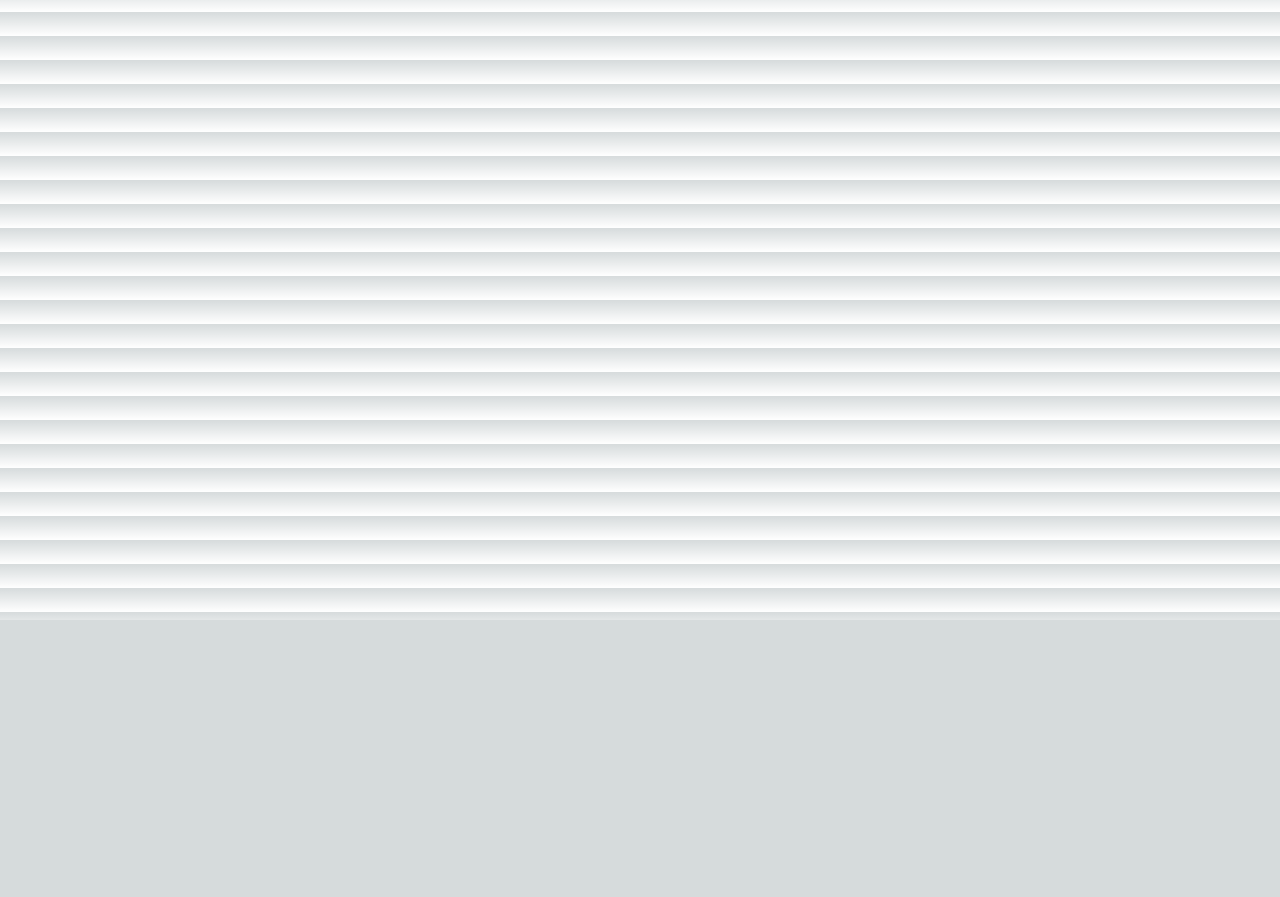
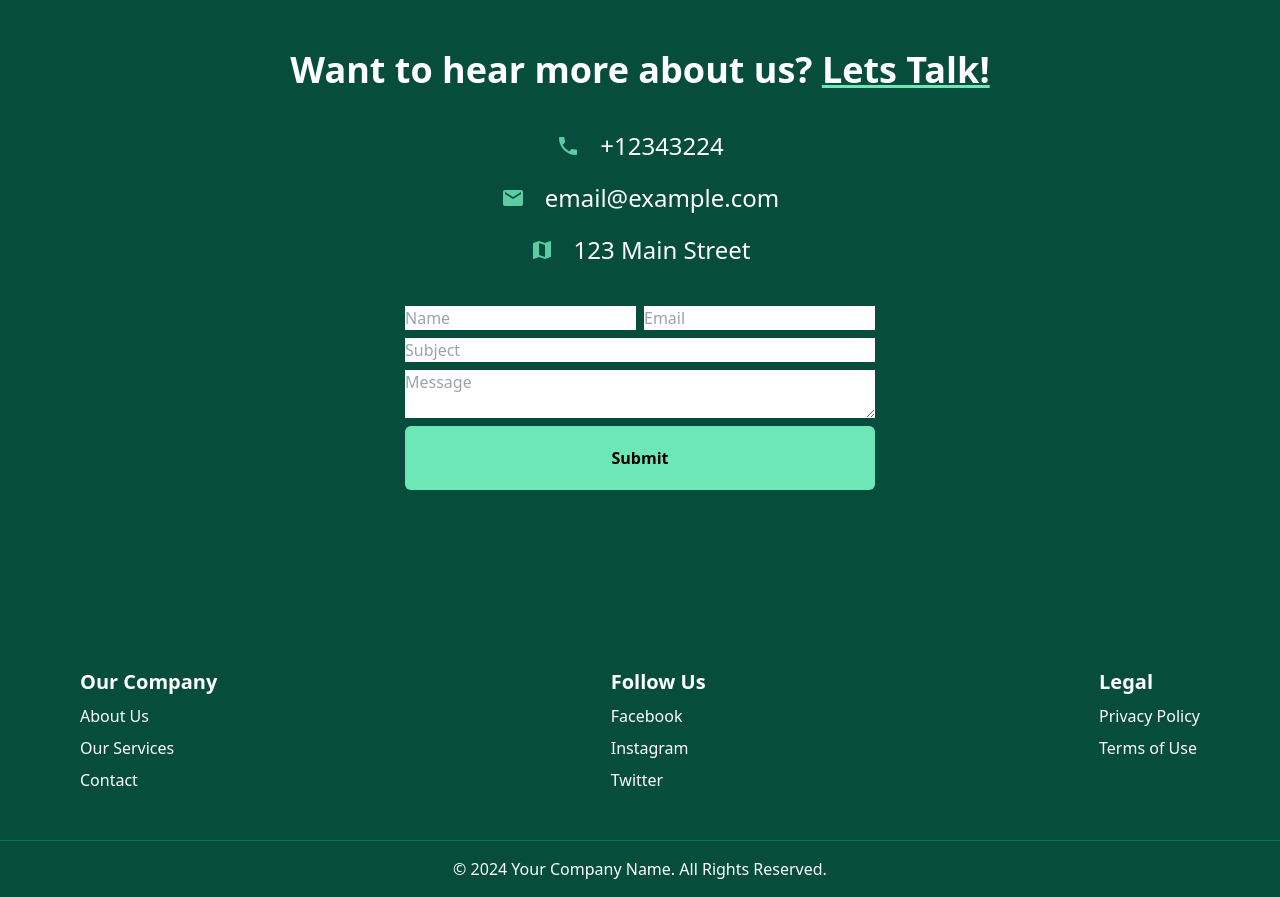
Before and after one commit to cetijunior/CAK-Web, a Next.js app in the folder cak/: page /contact/Contact in a window 1280 px wide. Shown: the part 180-1077 px from the top of the page. Before the commit the page ends 800 px from the top, so only its background shows below. Built offline with nearby package versions, Linux system fonts and the light colour scheme.

Commit message:
contact plus footer

```diff
--- a/cak/package.json
+++ b/cak/package.json
@@ -17,7 +17,8 @@
     "@nextui-org/react": "^2.2.9",
     "next": "14.1.0",
     "react": "^18",
-    "react-dom": "^18"
+    "react-dom": "^18",
+    "react-hook-form": "^7.50.1"
   },
   "devDependencies": {
     "@types/node": "^20",
--- a/cak/pages/Footer/Footer.tsx
+++ b/cak/pages/Footer/Footer.tsx
@@ -0,0 +1,52 @@
+const Footer: React.FC = () => {
+    return (
+        <footer className="bg-emerald-900 text-white">
+            <div className="max-w-6xl mx-auto px-4 py-12 md:flex md:justify-between">
+                <div>
+                    <h5 className="text-xl font-bold mb-2">Our Company</h5>
+                    <ul>
+                        <li className="mb-2">
+                            <a href="/about" className="hover:text-emerald-300 transition-colors">About Us</a>
+                        </li>
+                        <li className="mb-2">
+                            <a href="/services" className="hover:text-emerald-300 transition-colors">Our Services</a>
+                        </li>
+                        <li>
+                            <a href="/contact" className="hover:text-emerald-300 transition-colors">Contact</a>
+                        </li>
+                    </ul>
+                </div>
+                <div>
+                    <h5 className="text-xl font-bold mb-2">Follow Us</h5>
+                    <ul>
+                        <li className="mb-2">
+                            <a href="https://www.facebook.com" className="hover:text-emerald-300 transition-colors">Facebook</a>
+                        </li>
+                        <li className="mb-2">
+                            <a href="https://www.instagram.com" className="hover:text-emerald-300 transition-colors">Instagram</a>
+                        </li>
+                        <li>
+                            <a href="https://www.twitter.com" className="hover:text-emerald-300 transition-colors">Twitter</a>
+                        </li>
+                    </ul>
+                </div>
+                <div>
+                    <h5 className="text-xl font-bold mb-2">Legal</h5>
+                    <ul>
+                        <li className="mb-2">
+                            <a href="/privacy" className="hover:text-emerald-300 transition-colors">Privacy Policy</a>
+                        </li>
+                        <li>
+                            <a href="/terms" className="hover:text-emerald-300 transition-colors">Terms of Use</a>
+                        </li>
+                    </ul>
+                </div>
+            </div>
+            <div className="text-center py-4 border-t border-emerald-700">
+                <p>© {new Date().getFullYear()} Your Company Name. All Rights Reserved.</p>
+            </div>
+        </footer>
+    );
+};
+
+export default Footer;
--- /dev/null
+++ b/cak/pages/api/contact.js
@@ -0,0 +1,15 @@
+// pages/api/contact.js
+
+export default async function handler(req, res) {
+    if (req.method === 'POST') {
+        const { name, email, subject, message } = req.body;
+
+        // Perform server-side logic, e.g., sending email
+        const mailtoLink = `mailto:bsncetijunior@gmail.com?subject=${subject}&body=Hey Ceej, I am ${name}. ${message} (${email})`;
+
+        // Respond with the mailto link or other relevant data
+        res.status(200).json({ mailtoLink });
+    } else {
+        res.status(405).end(); // Method Not Allowed
+    }
+}
--- a/cak/pages/contact/Contact.tsx
+++ b/cak/pages/contact/Contact.tsx
@@ -1,11 +1,81 @@
-import React from 'react'
+import React from 'react';
+import { Phone, Map, Mail } from '@mui/icons-material';
+import { useForm, SubmitHandler } from 'react-hook-form';
+import Footer from '../Footer/Footer';
 
-const Contact = () => {
+type Inputs = {
+  name: string;
+  email: string;
+  subject: string;
+  message: string;
+};
+
+const Contact: React.FC = () => {
+  const { handleSubmit, register, reset } = useForm<Inputs>();
+
+  const onSubmit: SubmitHandler<Inputs> = async (formData) => {
+    try {
+      const response = await fetch('/api/contact', {
+        method: 'POST',
+        headers: {
+          'Content-Type': 'application/json',
+        },
+        body: JSON.stringify(formData),
+      });
+
+      if (response.ok) {
+        // If you want to perform some action on success, you can do it here
+        console.log('Form submitted successfully');
+        reset(); // Reset the form after successful submission
+      } else {
+        console.error('Failed to submit form');
+      }
+    } catch (error) {
+      console.error('Error submitting form:', error);
+    }
+  };
+
   return (
-    <div>
-      Contact
-    </div>
-  )
-}
+    <section>
+      <div className='bg-emerald-900 h-screen flex flex-col text-left md:flex-row max-w-full justify-center mx-auto items-center z-0'>
+        <div className='flex flex-col space-y-10 mt-[100px]'>
+          <h4 className='text-4xl font-semibold text-center text-white'>
+            Want to hear more about us? <span className='underline decoration-emerald-300'>Lets Talk!</span>
+          </h4>
+          <div className='space-y-5'>
+            <div className='flex items-center space-x-5 justify-center'>
+              <Phone className='text-emerald-300 h-7 w-7 animate-pulse' />
+              <p className='text-2xl text-white'>+12343224</p>
+            </div>
+            <div className='flex items-center space-x-5 justify-center'>
+              <Mail className='text-emerald-300 h-7 w-7 animate-pulse' />
+              <p className='text-2xl text-white'>email@example.com</p>
+            </div>
+            <div className='flex items-center space-x-5 justify-center'>
+              <Map className='text-emerald-300 h-7 w-7 animate-pulse' />
+              <p className='text-2xl text-white'>123 Main Street</p>
+            </div>
+          </div>
 
-export default Contact
+          <form onSubmit={handleSubmit(onSubmit)} className='flex flex-col space-y-2 w-fit mx-auto'>
+            <div className='flex space-x-2'>
+              <input {...register('name')} placeholder='Name' className='contactInput text-black' type='text' />
+              <input {...register('email')} placeholder='Email' className='contactInput text-black' type='email' />
+            </div>
+
+            <input {...register('subject')} placeholder='Subject' className='contactInput text-black' type='text' />
+
+            <textarea {...register('message')} placeholder='Message' className='contactInput text-black' />
+
+            <button type='submit' className='bg-emerald-300 py-5 px-10 rounded-md text-black font-bold'>
+              Submit
+            </button>
+          </form>
+        </div>
+      </div>
+      <Footer />
+    </section>
+  );
+};
+
+export default Contact;
--- a/cak/pages/services/Offers.tsx
+++ b/cak/pages/services/Offers.tsx
@@ -8,7 +8,6 @@ const Offers = () => {
   return (
 
     <div className='h-screen bg-emerald-100'>
-      <Navbar></Navbar>
       <div className='md:ml-40 mdnpm :flex md:gap-8'>
         <h1 className=' md:mt-10 md:text-lg text-black md:p-2 md:rounded-full bg-blue-400 hover:bg-blue-200 '>Our Services</h1>
         <h3 className='md:mt-10 md:text-lg text-black md:p-2 md:rounded-full '>Take a look at what we have to offer.</h3>
@@ -18,28 +17,28 @@ const Offers = () => {
           <h2 className='md:text-3xl text-center'>Website Development</h2>
           {/* This is the Arrow Icon */}
           <Link href="/Offers">
-                <CallMadeRoundedIcon className="md:visible md:mt-20 md:ml-2 bg-black md:w-8 md:h-8 md:rounded-full md:hover:cursor-pointer"/>
+            <CallMadeRoundedIcon className="md:visible md:mt-20 md:ml-2 bg-black md:w-8 md:h-8 md:rounded-full md:hover:cursor-pointer" />
           </Link>
         </div>
         <div className='md:w-120 md:h-40 bg-blue-200 hover:md:drop-shadow-2xl md:drop-shadow-xl drop-shado rounded-xl'>
           <h2>Website Development</h2>
           <p>Our team of developers will create a professional website for your business with the latest technology</p>
           <Link href="/Offers">
-                <CallMadeRoundedIcon className="md:visible md:mt-12 md:ml-2 bg-black md:w-8 md:h-8 md:rounded-full md:hover:cursor-pointer"/>
+            <CallMadeRoundedIcon className="md:visible md:mt-12 md:ml-2 bg-black md:w-8 md:h-8 md:rounded-full md:hover:cursor-pointer" />
           </Link>
         </div>
         <div className='md:w-120 md:h-40 bg-blue-200 hover:md:drop-shadow-2xl md:drop-shadow-xl drop-shado rounded-xl'>
           <h2>Website Development</h2>
           <p>Our team of developers will create a professional website for your business with the latest technology</p>
           <Link href="/Offers">
-                <CallMadeRoundedIcon className="md:visible md:mt-12 md:ml-2 bg-black md:w-8 md:h-8 md:rounded-full md:hover:cursor-pointer"/>
+            <CallMadeRoundedIcon className="md:visible md:mt-12 md:ml-2 bg-black md:w-8 md:h-8 md:rounded-full md:hover:cursor-pointer" />
           </Link>
         </div>
         <div className='md:w-120 md:h-40 bg-blue-200 hover:md:drop-shadow-2xl md:drop-shadow-xl drop-shado rounded-xl'>
           <h2>Website Development</h2>
           <p>Our team of developers will create a professional website for your business with the latest technology</p>
           <Link href="/Offers">
-                <CallMadeRoundedIcon className="md:visible md:mt-12 md:ml-2 bg-black md:w-8 md:h-8 md:rounded-full md:hover:cursor-pointer"/>
+            <CallMadeRoundedIcon className="md:visible md:mt-12 md:ml-2 bg-black md:w-8 md:h-8 md:rounded-full md:hover:cursor-pointer" />
           </Link>
         </div>
       </div>
```
Also changed, not shown: cak/pages/navbar/Navbar.tsx (line endings or trailing spaces), 1 other file (tests, documents, lock files or other folders). Lines whose indentation alone changed are shown as unchanged.
